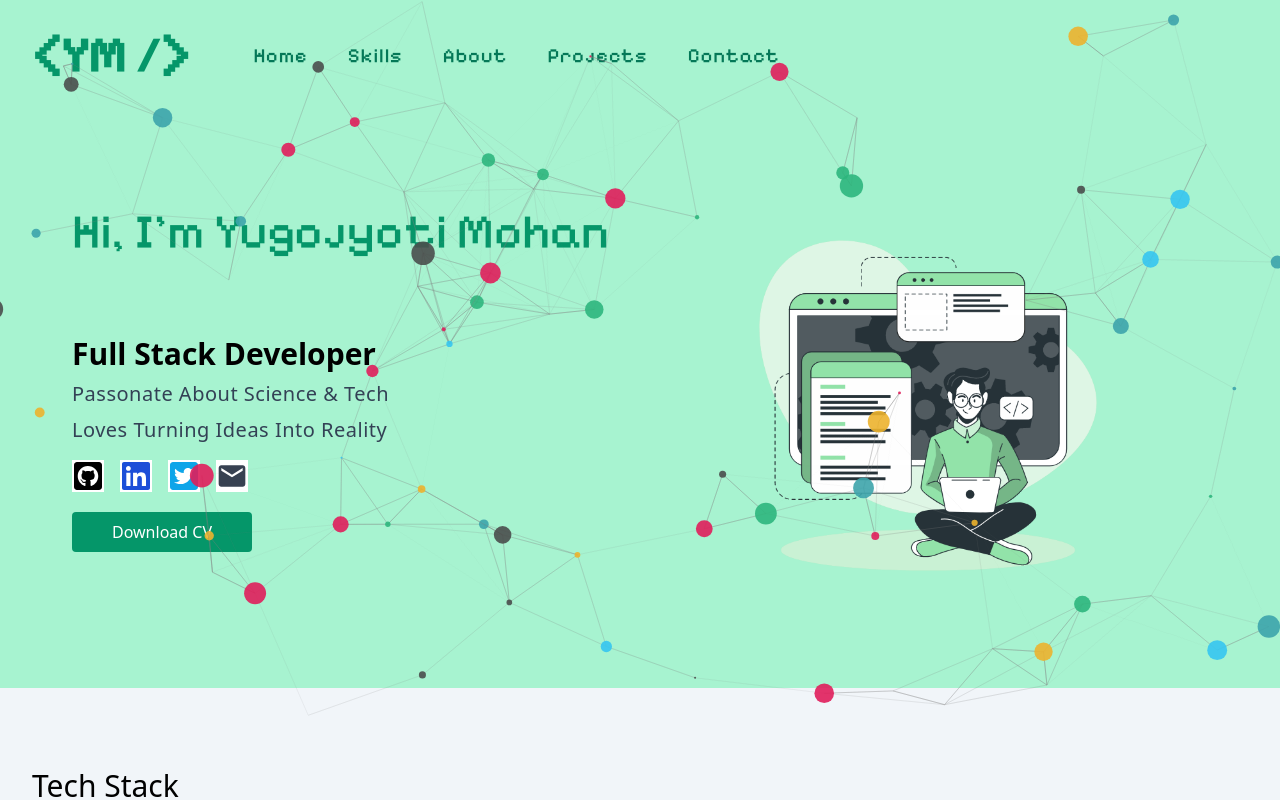
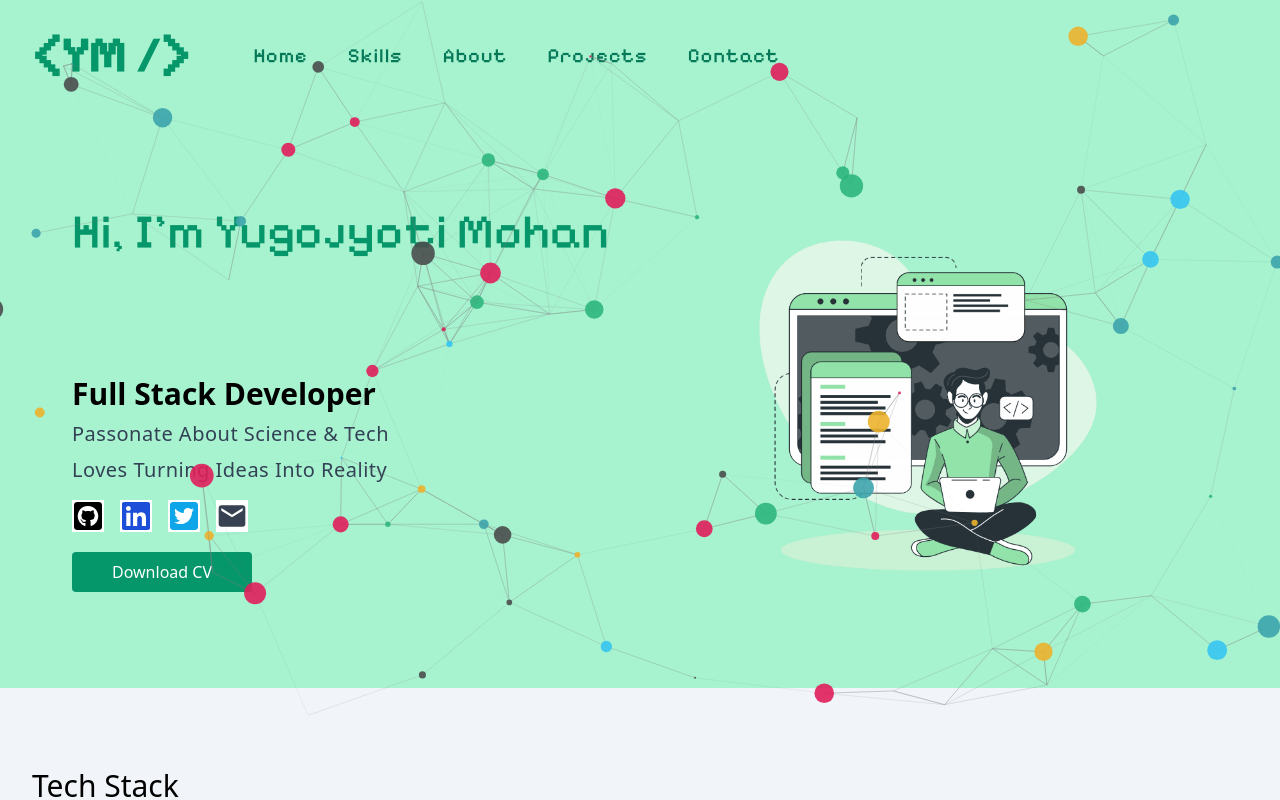
Before and after one commit to yugojyoti/portfolio, a React (Vite) app: page / in a window 1280 px wide. Shown: the top 800 px of the page. Built offline with nearby package versions, Linux system fonts and the light colour scheme.

Commit message:
hero changed padding2

```diff
--- a/src/components/Hero.jsx
+++ b/src/components/Hero.jsx
@@ -26,7 +26,7 @@ const Hero = () => {
               </h1>
             </div>
 
-            <div className="mt-10 pt-2">
+            <div className="mt-20 pt-2">
               {/* <p className="mt-4 text-3xl text-slate-900 capitalize tracking-wide">
                 Full Stack Developer
               </p> */}
```
